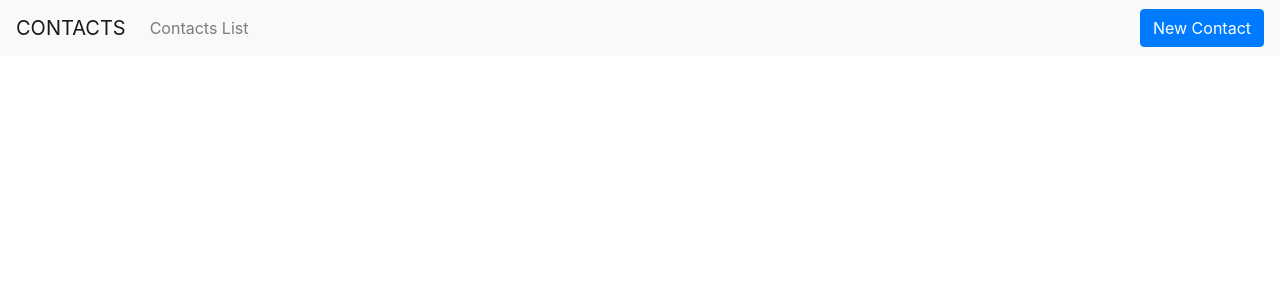
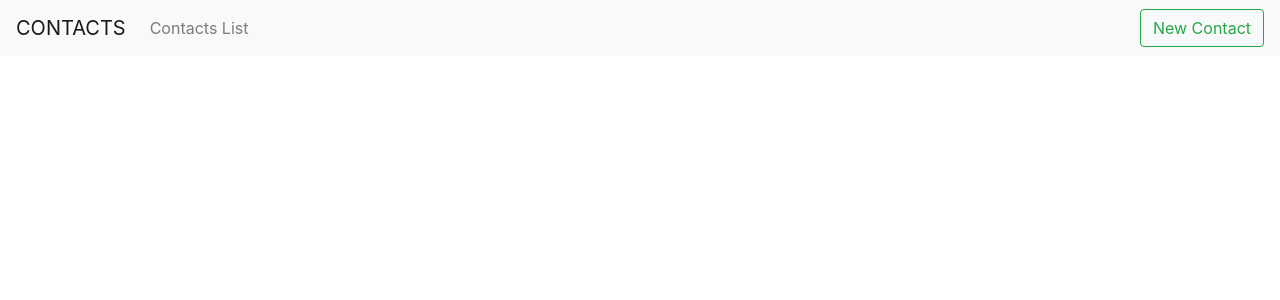
Before and after one commit to abbossth/vue-contacts-app, a Vue app: page / in a window 1280 px wide. Shown: the top 300 px of the page. Built offline with nearby package versions, Linux system fonts and the light colour scheme.

Commit message:
Add Btn color change

```diff
--- a/src/components/Header.vue
+++ b/src/components/Header.vue
@@ -8,10 +8,10 @@
     <div class="collapse navbar-collapse" id="navbarSupportedContent">
       <ul class="navbar-nav mr-auto">
         <li class="nav-item">
-          <a class="nav-link" href="#">Contacts List <span class="sr-only">(current)</span></a>
+          <a class="nav-link" href="#">Contacts List</a>
         </li>
       </ul>
-      <a href="#" class="btn btn-primary">New Contact</a>
+      <a href="#" class="btn btn-outline-success">New Contact</a>
     </div>
   </nav>
 </template>
```
